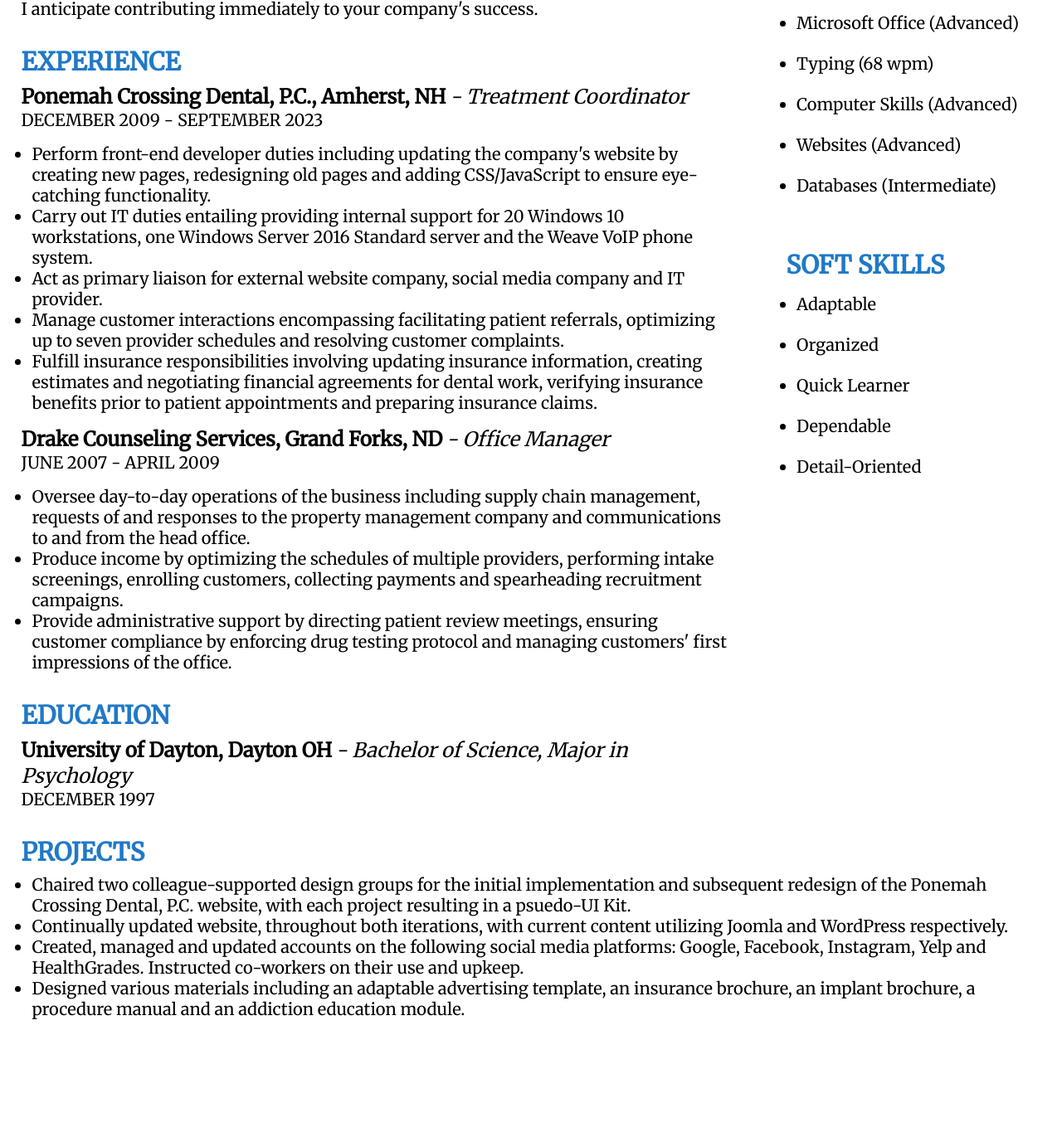
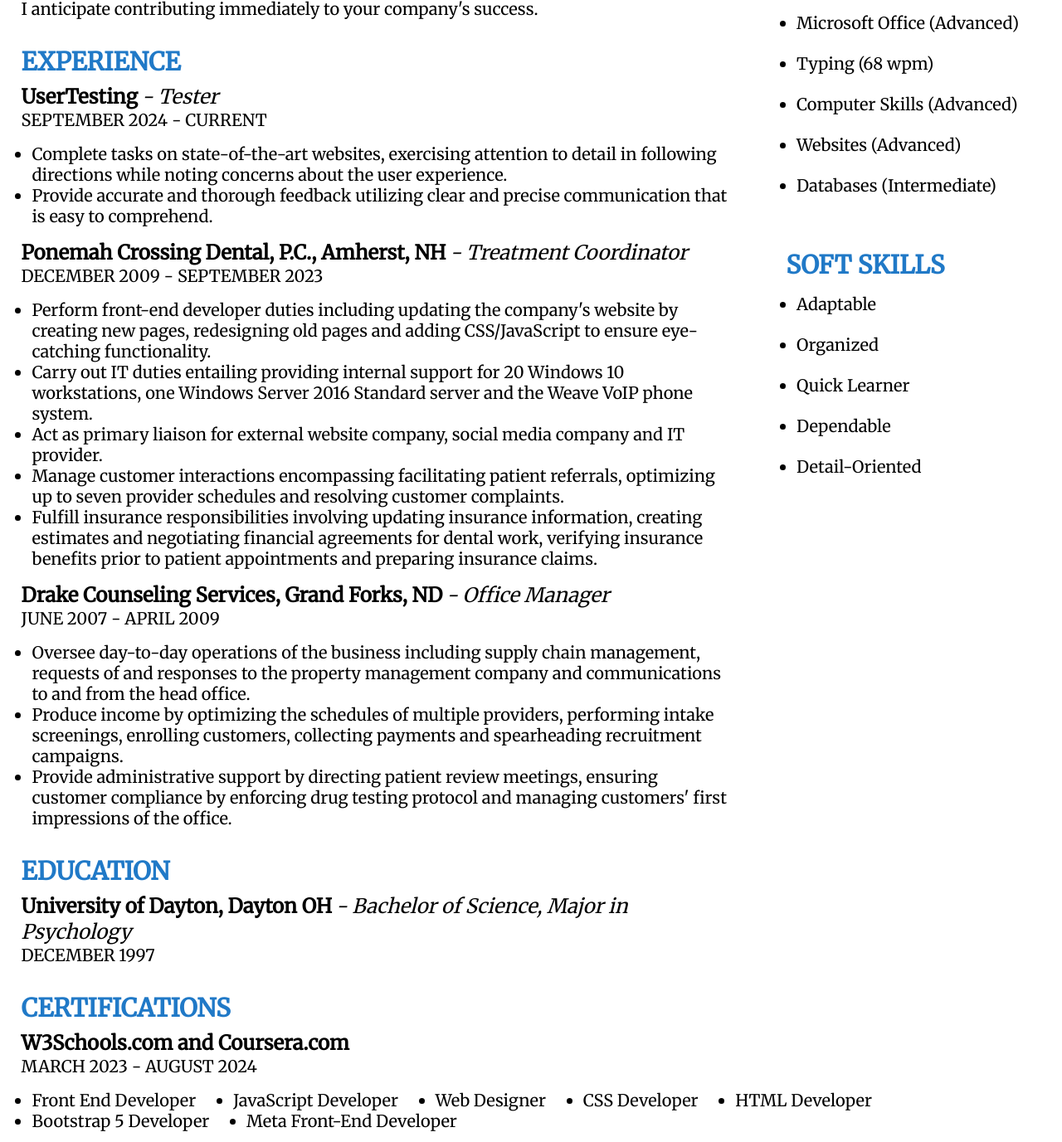
Before and after one commit to horoserp/my-resume, a plain HTML site: page index.html in a window 1280 px wide. Shown: the part 211-1588 px from the top of the page at 83% size. Before the commit the page ends 1456 px from the top, so only its background shows below. Drawn offline with Linux system fonts and the light colour scheme; a web font is replaced by a local one.

Commit message:
Update: Add experience. Add certifications.

```diff
--- a/index.html
+++ b/index.html
@@ -32,6 +32,23 @@
             </p>
             <!-- Experience -->
             <h2>Experience</h2>
+            <p>
+                <a href="https://www.usertesting.com/" rel="noopener noreferrer">
+                    <strong>UserTesting</strong>
+                </a>
+                <em>- Tester</em>
+                <span class="date">September 2024 - Current</span>
+                <ul>
+                    <li>
+                        Complete tasks on state-of-the-art websites, exercising attention to detail
+                        in following directions while noting concerns about the user experience.
+                    </li>
+                    <li>
+                        Provide accurate and thorough feedback utilizing clear and precise
+                        communication that is easy to comprehend.
+                    </li>
+                </ul>
+            </p>
             <p>
                 <a href="https://ponemahdental.com/" rel="noopener noreferrer">
                     <strong>Ponemah Crossing Dental, P.C., Amherst, NH</strong>
@@ -146,6 +163,35 @@
             </ul>
         </div>
     </div>
+    <!-- Certifications -->
+    <h2>Certifications</h2>
+    <p>
+        <strong>W3Schools.com and Coursera.com</strong>
+        <span class="date">March 2023 - August 2024</span>
+        <ul id="certs">
+            <li>
+                Front End Developer
+            </li>
+            <li>
+                JavaScript Developer
+            </li>
+            <li>
+                Web Designer
+            </li>
+            <li>
+                CSS Developer
+            </li>
+            <li>
+                HTML Developer
+            </li>
+            <li>
+                Bootstrap 5 Developer
+            </li>
+            <li>
+                Meta Front-End Developer
+            </li>
+        </ul>
+    </p>
     <!-- Projects -->
     <h2>Projects</h2>
     <ul>
@@ -157,7 +203,5 @@
         <li>Designed various materials including an adaptable advertising template, an insurance brochure, an implant brochure,
             a procedure manual and an addiction education module.</li>
     </ul>
-    <!-- Picture? -->
-    <!-- Print Button -->
 </body>
 </html>
--- a/style.css
+++ b/style.css
@@ -75,6 +75,21 @@ strong, em {
     padding-bottom: 3vh;
 }
 
+#certs {
+    margin: 0 auto;
+}
+
+#certs > li {
+    display: inline-block;
+    padding-right: 2em;
+}
+
+#certs > li::before {
+    content: "";
+    display: list-item;
+    position: absolute;
+}
+
 @media print {
 
     * {
```
